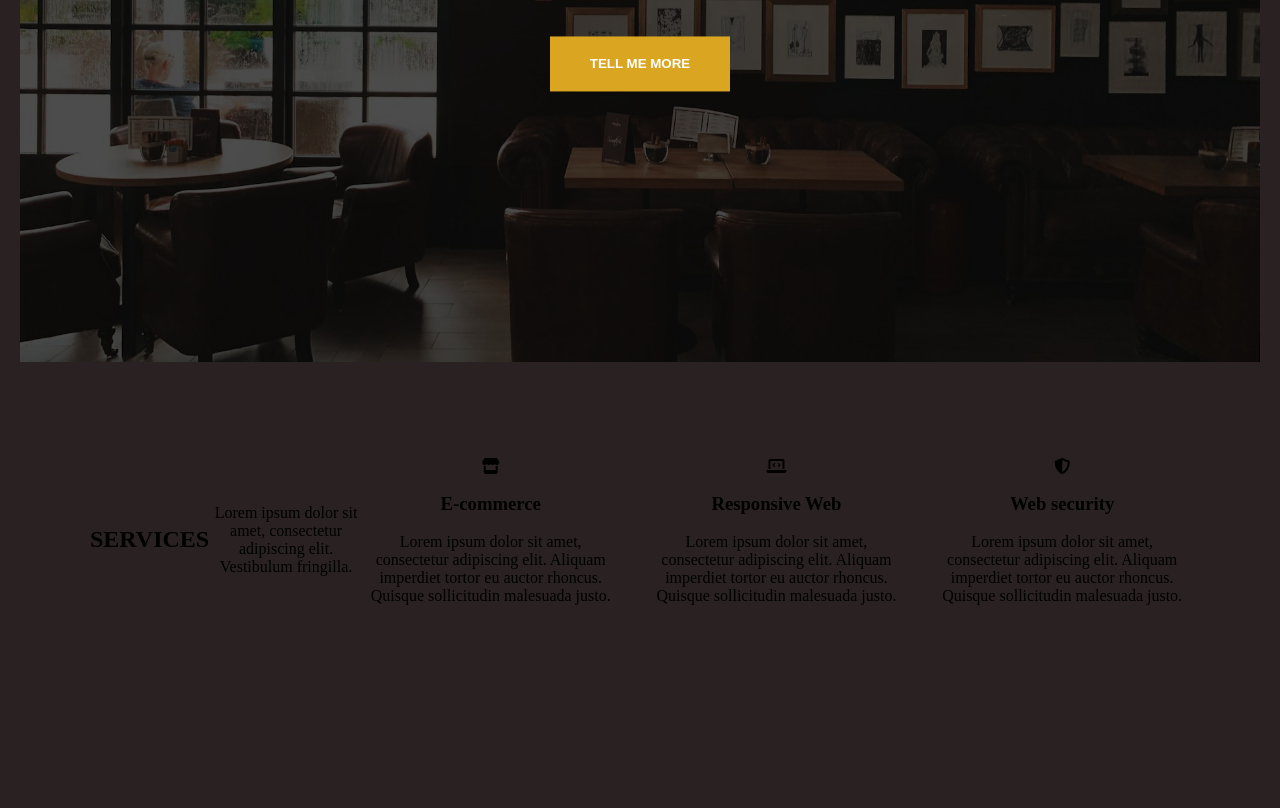
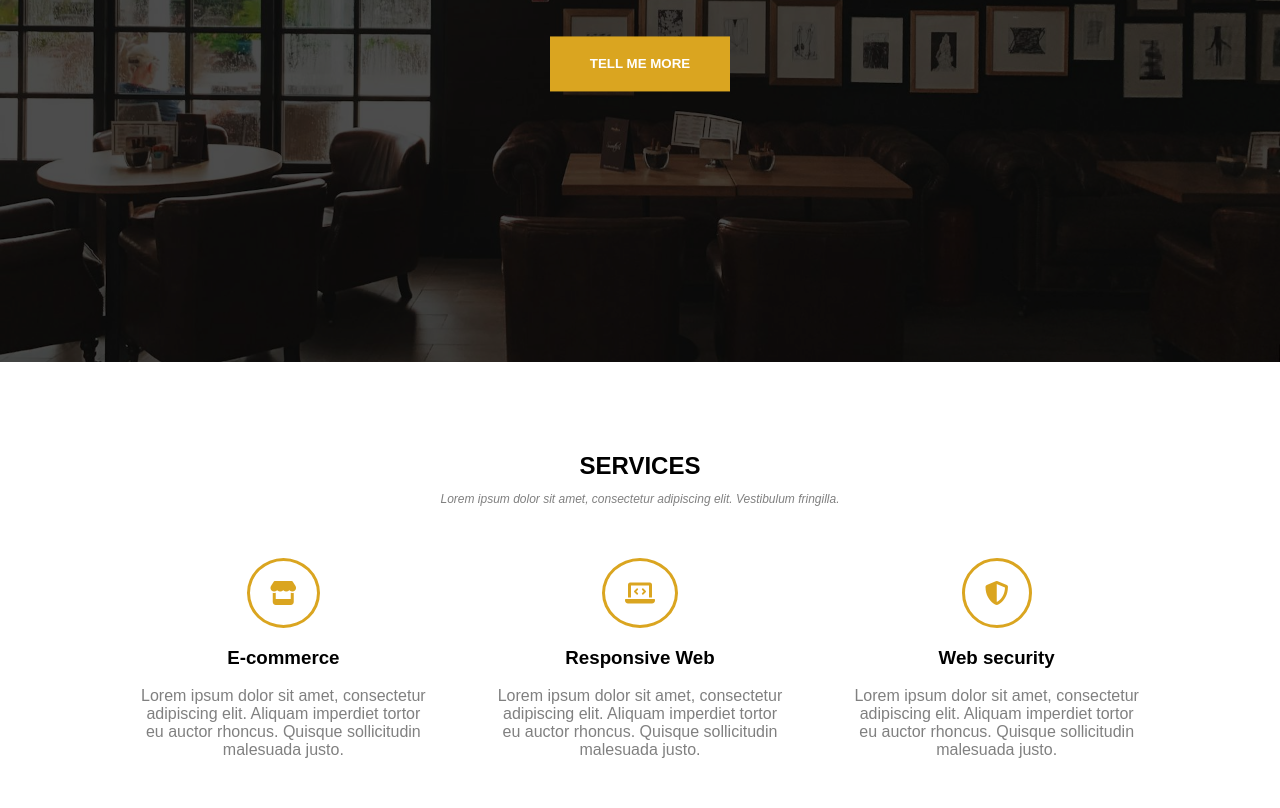
Before and after one commit to PaulinaP20/landing-page, a website: page index.html in a window 1280 px wide. Shown: the part 438-1246 px from the top of the page. Before the commit the page ends 1155 px from the top, so only its background shows below. Drawn offline with Linux system fonts and the light colour scheme.

Commit message:
add section of services with css

```diff
--- a/index.html
+++ b/index.html
@@ -14,7 +14,9 @@
         <header class="splash">
             <nav class="navigation">
                 <div class="container">
-                    <a href="#" class="logo">Golden</a>
+                    <div class="name">
+                        <a href="#" class="logo">Golden</a>
+                    </div>
                     <ul class="menu">
                         <li><a href="#">Home</a></li>
                         <li><a href="#">Services</a></li>
@@ -32,24 +34,26 @@
         </header>
         <section class="services">
             <div class="container">
-                <h2 class="title">SERVICES</h2>
-                <p class="section-description">Lorem ipsum dolor sit amet, consectetur adipiscing elit. Vestibulum fringilla.</p>
-                <div class="row">
-                    <div class="col-md-4">
+                <div class="title-box">
+                    <h2 class="title">SERVICES</h2>
+                    <p class="section-description">Lorem ipsum dolor sit amet, consectetur adipiscing elit. Vestibulum fringilla.</p>
+                </div>
+                <div class="col box-wrapper">
+                    <div class="col-md-4 wrapper">
                         <div class="icon">
                             <i class="fa-solid fa-store"></i>
                         </div>
                         <h3 class="service-title">E-commerce</h3>
                         <p class="description">Lorem ipsum dolor sit amet, consectetur adipiscing elit. Aliquam imperdiet tortor eu auctor rhoncus. Quisque sollicitudin malesuada justo.</p>
                     </div>
-                    <div class="col-md-4">
+                    <div class="col-md-4 wrapper">
                         <div class="icon">
                             <i class="fa-solid fa-laptop-code"></i>
                         </div>
                         <h3 class="service-title">Responsive Web</h3>
                         <p class="description">Lorem ipsum dolor sit amet, consectetur adipiscing elit. Aliquam imperdiet tortor eu auctor rhoncus. Quisque sollicitudin malesuada justo.</p>
                     </div>
-                    <div class="col-md-4">
+                    <div class="col-md-4 wrapper">
                         <div class="icon">
                             <i class="fa-solid fa-shield"></i>
                         </div>
--- a/sass/style.scss
+++ b/sass/style.scss
@@ -5,16 +5,16 @@
 }
 
 body {
-    max-width:1400px;
     margin:0 auto;
+    padding:0;
+}
+.container {
+    max-width:1140px;
     padding:0 20px;
-    font-size:16px;
-    text-align:center;
-    background-color:#2a2222
+    margin:0 auto;
 }
-
 section {
-    padding:96px 0;
+    padding:60px 0;
 }
 
 /* header */
@@ -23,6 +23,7 @@ section {
     background-image: url('../images/background.jpg');
     height:100vh;
     position:relative;
+    text-align:center;
     background-size:cover;
     background-position:center center;
     background-attachment:fixed;
@@ -40,12 +41,17 @@ section {
     z-index:1;
 
 }
-
 .navigation {
     width:100%;
-    padding:20px 0;
     z-index:2;
+}
 
+.navigation .container {
+    width:100%;
+    display:flex;
+    align-items:center;
+    justify-content: space-between;
+    padding:10px;
 }
 
 .navigation li {
@@ -53,23 +59,11 @@ section {
     padding: 20px;
     font-size:20px;
     font-style:bold;
-
 }
 
 .navigation li a {
     text-decoration: none;
     color:white;
-
-}
-
-.container {
-    max-width:1140px;
-    padding:0 20px;
-    margin:0 auto;
-    display:flex;
-    align-items:center;
-    justify-content: space-between;
-    z-index:2;
 }
 
 .logo {
@@ -90,7 +84,6 @@ section {
     top:50%;
     left:50%;
     transform:translate(-50%,-50%);
-
 }
 
 .page-title {
@@ -128,3 +121,70 @@ section {
 }
 
 /* services */
+
+.services {
+    background-color: white;
+    text-align:center;
+    font-family:Arial, Helvetica, sans-serif;
+
+
+}
+.box-wrapper {
+    display:flex;
+    gap:10px;
+    margin:0 auto;
+    padding:0 30px;
+    justify-content:center;
+}
+
+.wrapper {
+    position:relative;
+    padding:30px;
+}
+
+.title-box {
+    padding:10px;
+}
+
+.title-box .title {
+    font-weight: bold;
+    margin-bottom:10px;
+}
+
+.title-box p {
+    font-style: italic;
+    font-size:12px;
+    color:gray;
+}
+
+.icon i {
+    color:goldenrod;
+    font-size:24px;
+    border:solid;
+    border-radius:50%;
+    padding:20px;
+}
+
+.description {
+    color:gray;
+}
+
+@media (max-width: 767px) {
+    .navigation {
+        flex-direction:column;
+        align-items:center;
+    }
+    .menu {
+        margin-top:20px;
+    }
+    .box-wraper {
+        flex-direction:column;
+        width:100%;
+    }
+    section {
+        padding:50px;
+    }
+    .wrapper {
+        padding:20px;
+    }
+}
```
Also changed, not shown: css/style.css, 1 other file.
